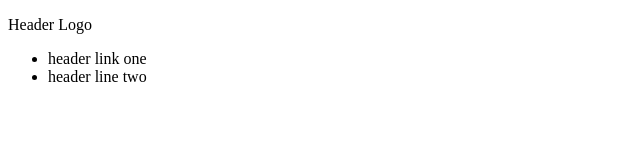
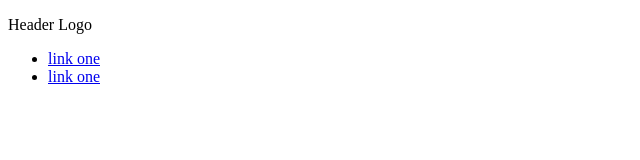
Before and after one commit to Waves-J/first-web-project, a plain HTML site: page index.html in a window 1280 px wide. Shown: the whole page, without its empty margins (0-640 px from the left). Drawn offline with Linux system fonts and the light colour scheme.

Commit message:
Add link to list items

```diff
--- a/index.html
+++ b/index.html
@@ -10,8 +10,8 @@
     <div class="header">
         <p>Header Logo</p>
         <ul class="header-links">
-            <li>header link one</li>
-            <li>header line two</li>
+            <li><a href="#">link one</a></li>
+            <li><a href="#">link one</a></li>
         </ul>
     </div>
 </body>
```
